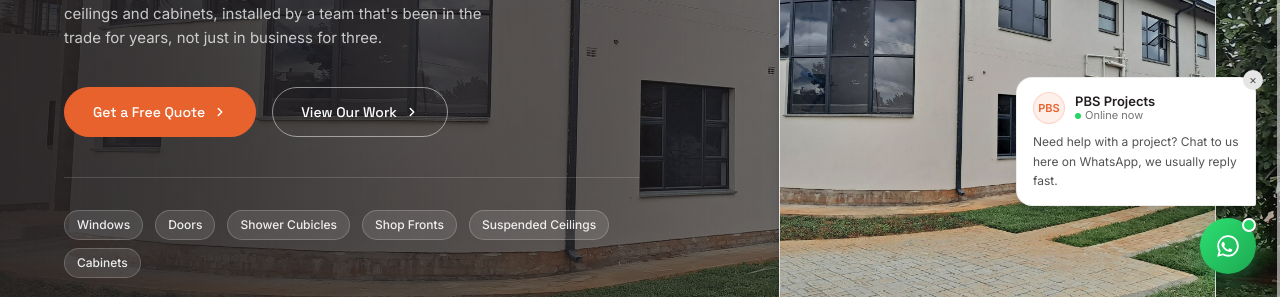
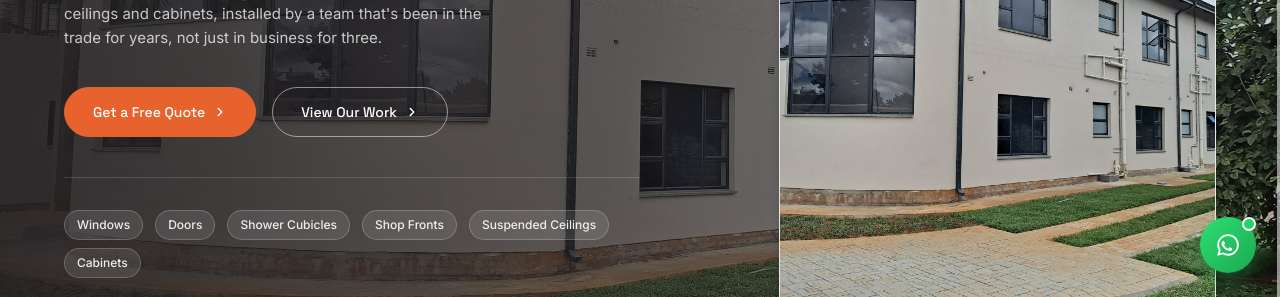
Before and after one commit to denzelchingodza/pbs-projects, a Next.js app in the folder frontend/: page / in a window 1280 px wide. Shown: the part 503-800 px from the top of the page. Built offline with nearby package versions, Linux system fonts and the light colour scheme; no server answers.

Commit message:
Remove auto-popping WhatsApp chat bubble, direct feedback was not to have it
Just the premium button remains (gradient, glow, online dot, soft pulse,
settle-in entrance), no unprompted message popping open anymore.

```diff
--- a/frontend/src/components/layout/WhatsAppFloat.tsx
+++ b/frontend/src/components/layout/WhatsAppFloat.tsx
@@ -18,61 +18,18 @@
  * (`animate-whatsapp-float-in`) instead of just being there from first
  * paint.
  *
- * The chat bubble that pops open a couple of seconds in now carries a
- * small branded avatar (the business's own initials, in the same
- * orange-tinted-circle language used for people elsewhere on the site,
- * e.g. Testimonials.tsx's Author) plus a live "Online" status line, so it
- * reads as a real person on the other end rather than a generic tooltip.
- * Only pops up once per visit, with a close button so it does not linger.
+ * Dropped the auto-popping chat bubble that used to appear a couple of
+ * seconds after page load, direct feedback was not to have it. Just the
+ * button now, no unprompted message.
  */
-import { useEffect, useState } from "react";
 import type { SiteSettings } from "@/types";
 
-const POPUP_DELAY_MS = 2500;
-
-function brandInitials(businessName: string) {
-  return (businessName.split(" ")[0] || businessName).slice(0, 3).toUpperCase();
-}
-
 export default function WhatsAppFloat({ settings }: { settings: SiteSettings }) {
-  const [bubbleOpen, setBubbleOpen] = useState(false);
   const digits = settings.whatsapp_number.replace(/[^\d]/g, "");
   const message = encodeURIComponent("Hi PBS Projects, I'd like to ask about a quote.");
 
-  useEffect(() => {
-    const timer = setTimeout(() => setBubbleOpen(true), POPUP_DELAY_MS);
-    return () => clearTimeout(timer);
-  }, []);
-
   return (
-    <div className="fixed bottom-6 right-6 z-50 flex flex-col items-end gap-3 animate-whatsapp-float-in">
-      {bubbleOpen && (
-        <div className="relative max-w-[240px] bg-white text-dark text-sm rounded-2xl rounded-br-sm shadow-xl border border-neutral-200/70 px-4 py-3.5 animate-chat-pop">
-          <button
-            onClick={() => setBubbleOpen(false)}
-            aria-label="Dismiss message"
-            className="absolute -top-2 -right-2 w-5 h-5 rounded-full bg-neutral-200 text-neutral-600 text-xs flex items-center justify-center hover:bg-neutral-300 transition-colors"
-          >
-            &times;
-          </button>
-          <div className="flex items-center gap-2.5 mb-2">
-            <div className="w-8 h-8 rounded-full bg-orange/10 text-orange border border-orange/20 text-[11px] font-semibold flex items-center justify-center shrink-0">
-              {brandInitials(settings.business_name)}
-            </div>
-            <div className="leading-tight">
-              <p className="font-semibold text-dark text-[13px]">{settings.business_name}</p>
-              <p className="text-[11px] text-neutral-500 flex items-center gap-1">
-                <span className="w-1.5 h-1.5 rounded-full bg-[#25D366]" aria-hidden="true" />
-                Online now
-              </p>
-            </div>
-          </div>
-          <p className="text-neutral-600 text-xs leading-relaxed">
-            Need help with a project? Chat to us here on WhatsApp, we usually reply fast.
-          </p>
-        </div>
-      )}
-
+    <div className="fixed bottom-6 right-6 z-50 animate-whatsapp-float-in">
       <a
         href={`https://wa.me/${digits}?text=${message}`}
         target="_blank"
```
